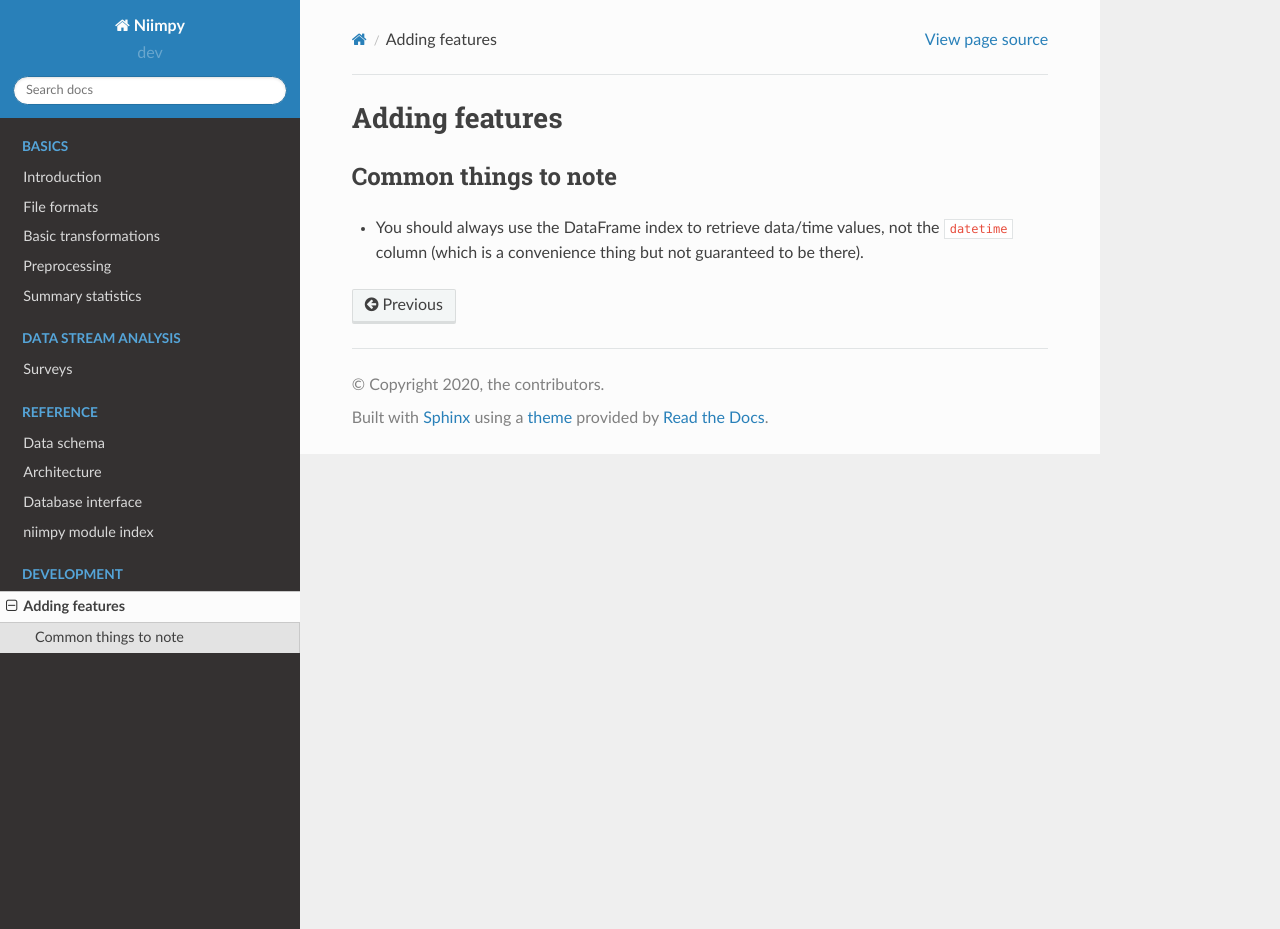
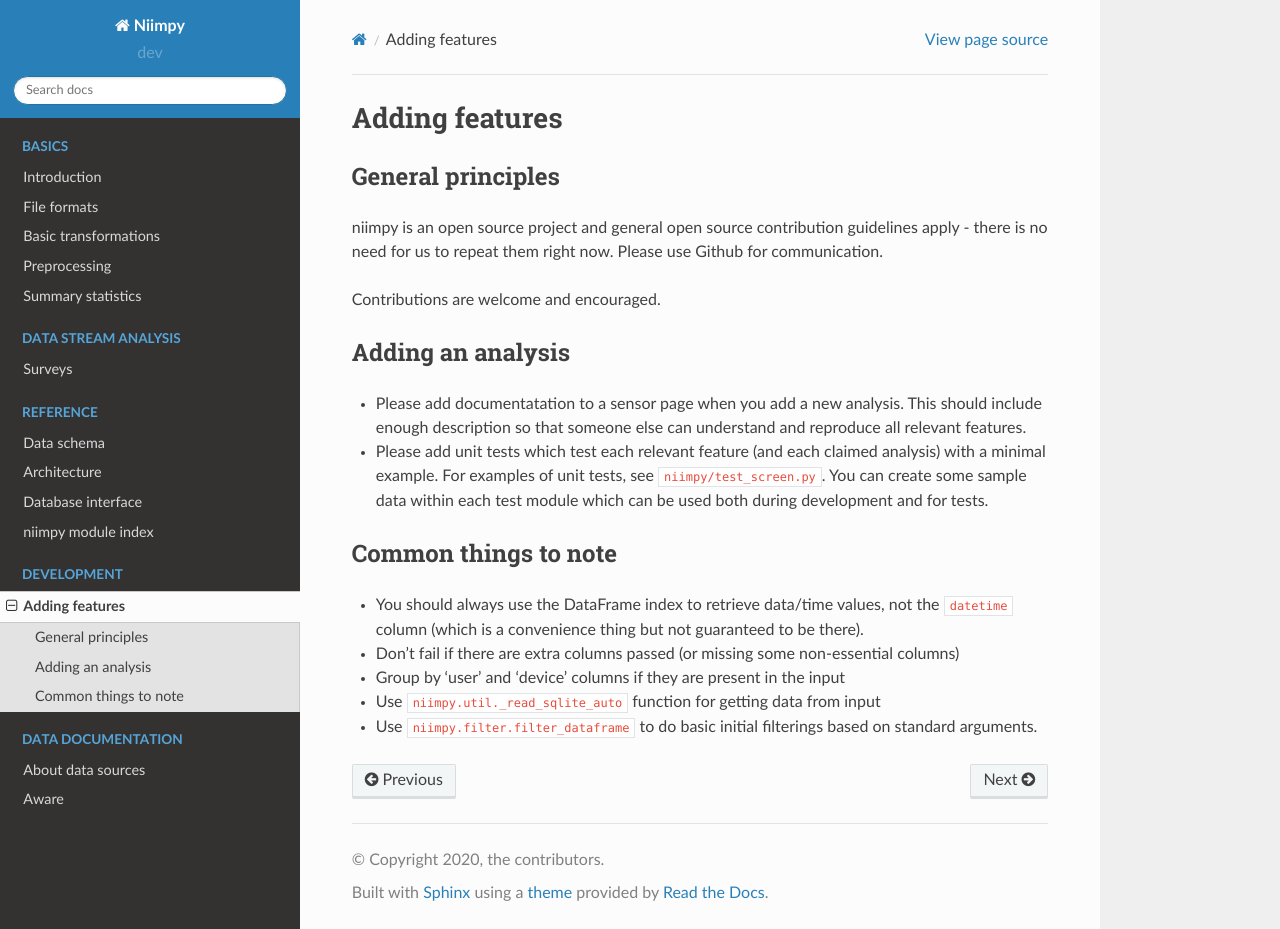
Before and after one commit to digitraceslab/niimpy, a Sphinx documentation site: the page built from docs/adding-features.ipynb, in a window 1280 px wide and 929 px high. Built offline with Sphinx 7.4.7 and the Read the Docs theme 2.0.0, drawn with Linux system fonts in a browser that asks for light colours; pages that are not in the unit, such as notebooks, are missing from menus.

Commit message:
docs: data sources, some development info

```diff
--- /dev/null
+++ b/docs/aware.rst
@@ -0,0 +1,48 @@
+Aware
+=====
+
+You can read upstream information about Aware sensors from
+http://www.awareframework.com/sensors/ .  This page elaborates the
+material found there, in particular how the `koota-server
+<https://github.com/digitraceslab/koota-server/>`__ project processes
+the data.  Still, most of this information could be a useful hints to
+others using the Aware data.
+
+You can find our previous information `on the koota-server wiki
+<https://github.com/digitraceslab/koota-server/wiki/Aware#data-notes>`__,
+but this information is now being moved here.
+
+Section names in general correspond to the koota-server converter
+name.
+
+Standard columns
+----------------
+
+A simple converter that shows timestamp of every packet uploaded.
+
+* ``time``: timestamp of the data within that packet.
+* ``packet_time``: when the packet was uploaded.
+* ``table``: the sensor name (one of the other names on this page).
+
+
+AwareScreen
+-----------
+
+Screen status, a row generated for each observed event.
+
+Android:
+
+* ``time``: unixtime, time of observation.
+* ``screen_status``: 0=off, 1=on, 2=locked, 3=unlocked
+
+AwareBattery
+------------
+
+Android: one row for each observed event.  An event is, for example, a
+change of current charge level.  This does not seem to be a
+continually observed event.
+
+* ``time``: unixtime, time of observation
+* ``battery_status``
+* ``battery_level``
+* ...
--- /dev/null
+++ b/docs/data-sources.rst
@@ -0,0 +1,13 @@
+About data sources
+==================
+
+This section contains documentation about the contents of various data
+sources.  This is not strictly a task of niimpy: niimpy analyzes any data
+streams, and you should find the best documentation of the input data
+from wherever you get that data, and then combine that source
+knowledge with niimpy analysis documentation to do what you need.
+
+But still, the niimpy developers have their own data sources, and it
+is useful to include all this information in one place (when we don't
+have a better place to put it).  Other third-party data sources could
+also be documented here if it proves useful to someone.
```
Also changed, not shown: docs/index.rst (+8 -0 lines), docs/adding-features.ipynb, docs/basic-transformations.ipynb.
